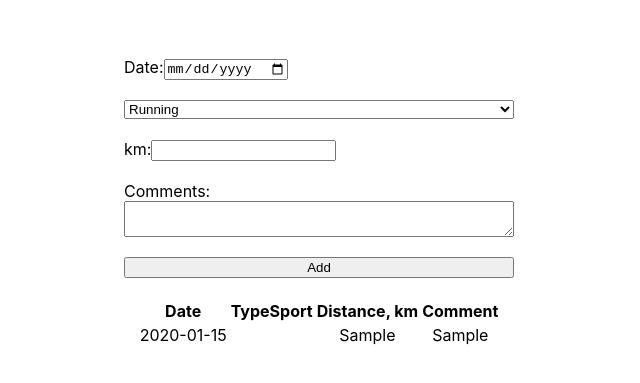
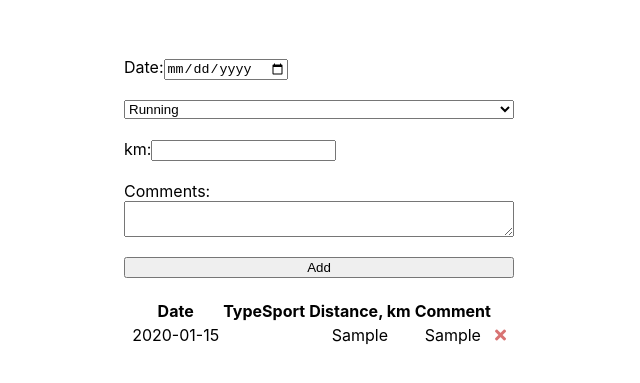
Before and after one commit to alsu-dxdy/redux-sport, a React app: page / in a window 1280 px wide. Both pictures are taken after typing "2020-01-15", "Sample", "Sample" into the empty fields and a click on the button "Add". Shown: the part 119-502 px from the top of the page, without its empty margins (321-961 px from the left). Built offline with nearby package versions, Linux system fonts and the light colour scheme.

Commit message:
add: feature REMOVE_TASK

```diff
--- a/src/redux/containers/main.jsx
+++ b/src/redux/containers/main.jsx
@@ -44,7 +44,7 @@ function Main(props) {
     setInputKm('');
     setInputComment('');
   }
-  const { tasks } = props;
+  const { tasks, removeTask } = props;
   const isTasksExist = tasks && tasks.length > 0;
   /* AddTaskForm: название пропса и значение пропса названы одинаково*/
   return (
@@ -62,7 +62,7 @@ function Main(props) {
       />
       <div>
         {isTasksExist ? (
-          <TableList tasksList={tasks} />
+          <TableList tasksList={tasks} removeTask={removeTask} />
         ) : (
             <h3 className="main__text">Just do it!</h3>
           )}
--- a/src/redux/containers/table-list.css
+++ b/src/redux/containers/table-list.css
@@ -5,3 +5,13 @@
 .table-list__cell {
     text-align: center;
 }
+
+.fa-times {
+    transition: all .3s ease;
+    color: rgba(197, 48, 48, 0.678);
+}
+
+.fa-times:before {
+    content: "X";
+    content: "\f00d";
+}
--- a/src/redux/containers/table-list.jsx
+++ b/src/redux/containers/table-list.jsx
@@ -2,7 +2,7 @@ import React from 'react';
 
 import './table-list.css';
 
-const TableList = ({ tasksList }) => (
+const TableList = ({ tasksList, removeTask }) => (
     <table className="table-list">
         <thead>
             <tr>
@@ -19,10 +19,11 @@ const TableList = ({ tasksList }) => (
                     <td className="table-list__cell">{typeSport}</td>
                     <td className="table-list__cell">{km}</td>
                     <td className="table-list__cell">{comment}</td>
+                    <td ><i onClick={() => removeTask(id)} className="fas fa-times" /> </td>
                 </tr>
             ))}
         </tbody>
-    </table>
+    </table >
 );
 
 export default TableList;
--- a/src/redux/reducers/tasks.js
+++ b/src/redux/reducers/tasks.js
@@ -14,7 +14,6 @@ const tasks = (state = TASKS, { id, date, typeSport, km, comment, type }) => {
       ];
     case REMOVE_TASK:
       // возвращаем только несовпадения с полученным id
-      console.log(22);
       return [...state].filter(task => task.id !== id);
 
     default:
```
